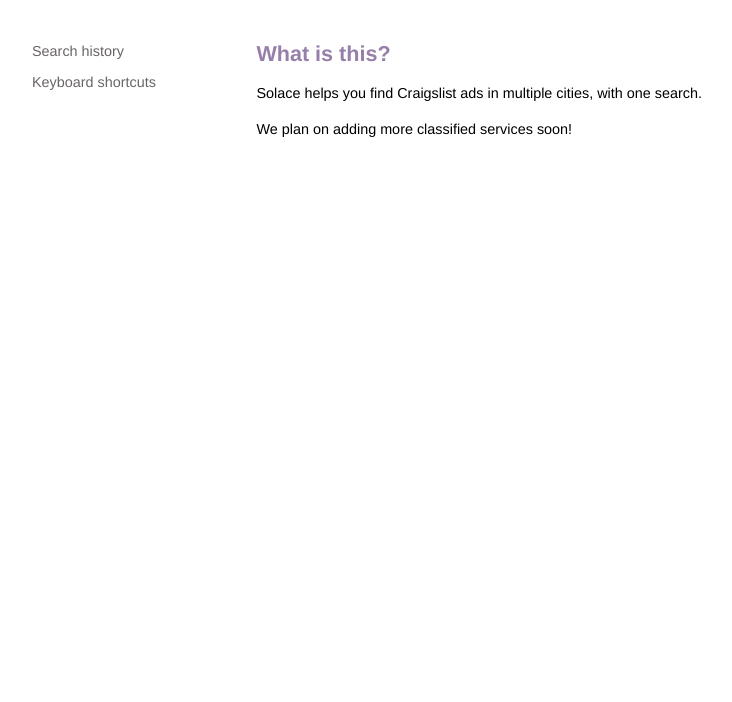
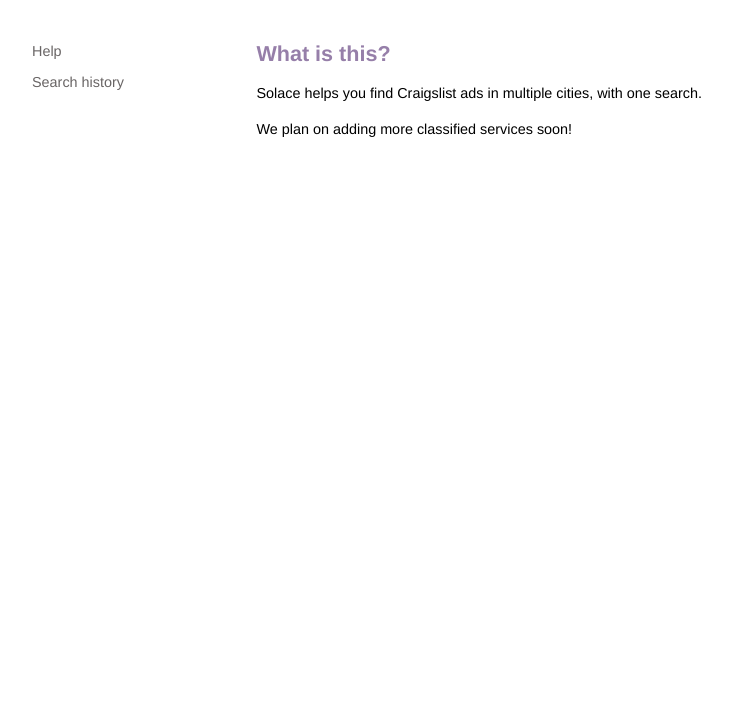
Before and after one commit to abrookins/solace, a Flask app: page / in a window 1280 px wide. Shown: the part 75-777 px from the top of the page, without its empty margins (8-740 px from the left). Run offline with Flask 2, Linux system fonts and the light colour scheme; some web fonts are replaced.

Commit message:
Rename keyboard shortcuts page to "help"

```diff
--- a/public/js/solace.js
+++ b/public/js/solace.js
@@ -597,8 +597,8 @@
       }
       return this.itemViews = [];
     };
-    AppView.prototype.displayKeyboardShortcuts = function() {
-      return this.displaySection('keyboard-shortcuts');
+    AppView.prototype.displayHelp = function() {
+      return this.displaySection('help');
     };
     AppView.prototype.displayIndex = function() {
       return this.displaySection('welcome');
@@ -648,7 +648,7 @@
   Router = (function() {
     __extends(Router, Backbone.Router);
     function Router() {
-      this.keyboard = __bind(this.keyboard, this);
+      this.help = __bind(this.help, this);
       this.history = __bind(this.history, this);
       this.search = __bind(this.search, this);
       this.index = __bind(this.index, this);
@@ -658,7 +658,7 @@
       '': 'index',
       'search/:locations/:type/:query': 'search',
       'history': 'history',
-      'keyboard': 'keyboard',
+      'help': 'help',
       'filter/:min/:max': 'filter'
     };
     Router.prototype.initialize = function(options) {
@@ -690,8 +690,8 @@
         }, this));
       }
     };
-    Router.prototype.keyboard = function() {
-      return this.app.displayKeyboardShortcuts();
+    Router.prototype.help = function() {
+      return this.app.displayHelp();
     };
     Router.prototype.filter = function(min, max) {
       return this.app.filter({
--- a/templates/index.html
+++ b/templates/index.html
@@ -53,8 +53,8 @@
   <div id=results>
     <div id=sidebar>
       <ul>
+        <li><a href="/#/help" id=view-help>Help</a></li>
         <li><a href="/#/history" id=view-search-history>Search history</a></li>
-        <li><a href="/#/keyboard" id=view-keyboard-shortcuts>Keyboard shortcuts</a></li>
         <!--
         <li><a class=category href="#jjj">Jobs</a></li>
         <li><a class=category href="#hhh">Housing</a></li>
@@ -87,7 +87,7 @@
           <div class=items></div>
         </div>
 
-        <div id=keyboard-shortcuts class=hidden>
+        <div id=help class=hidden>
           <h2>Keyboard shortcuts</h2>
           <p>Command and forward-slash key (⌘ /) or Control and forward-slash
           key will open and close the search box.</p>
```
Also changed, not shown: 1 other file.
